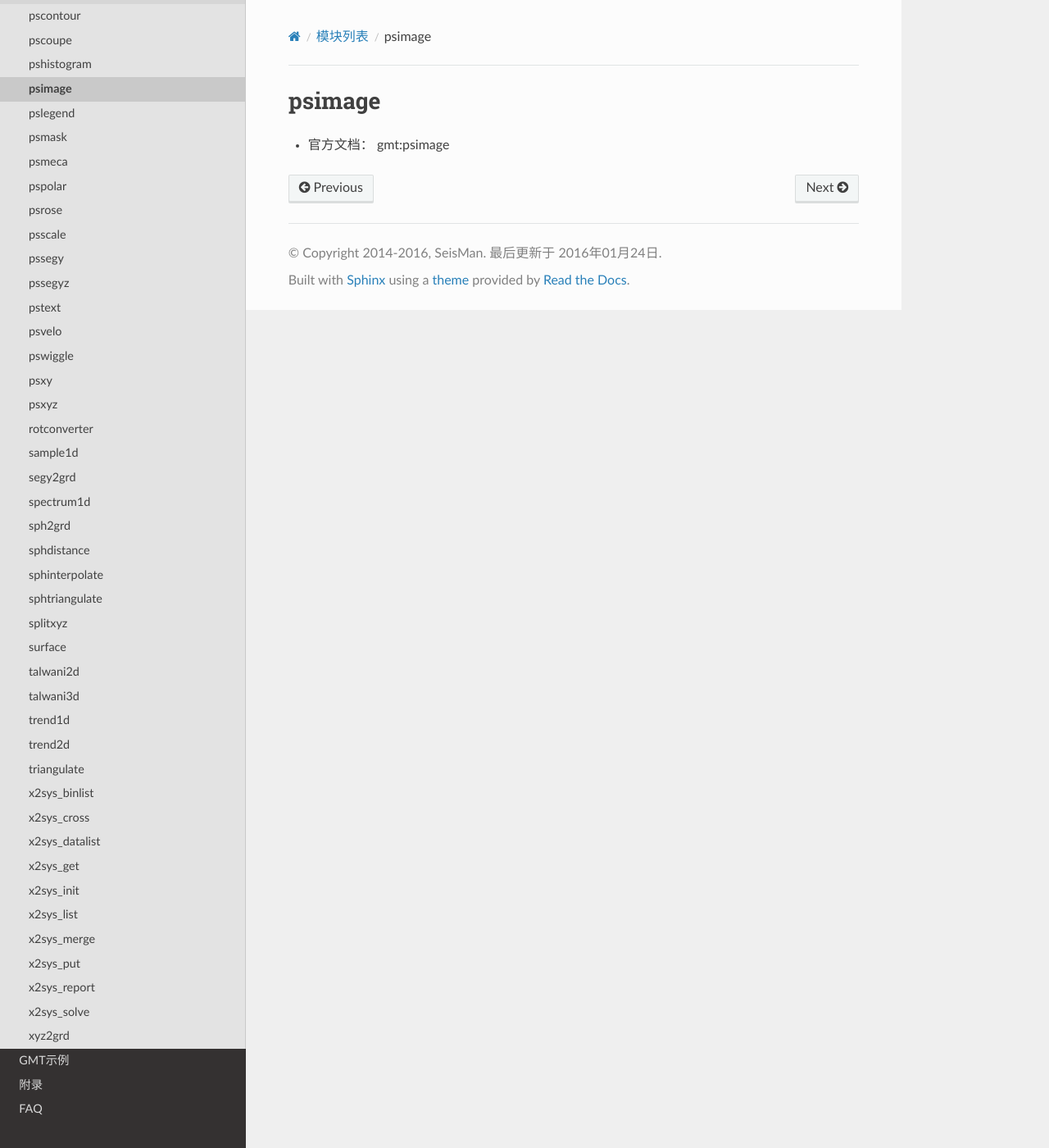
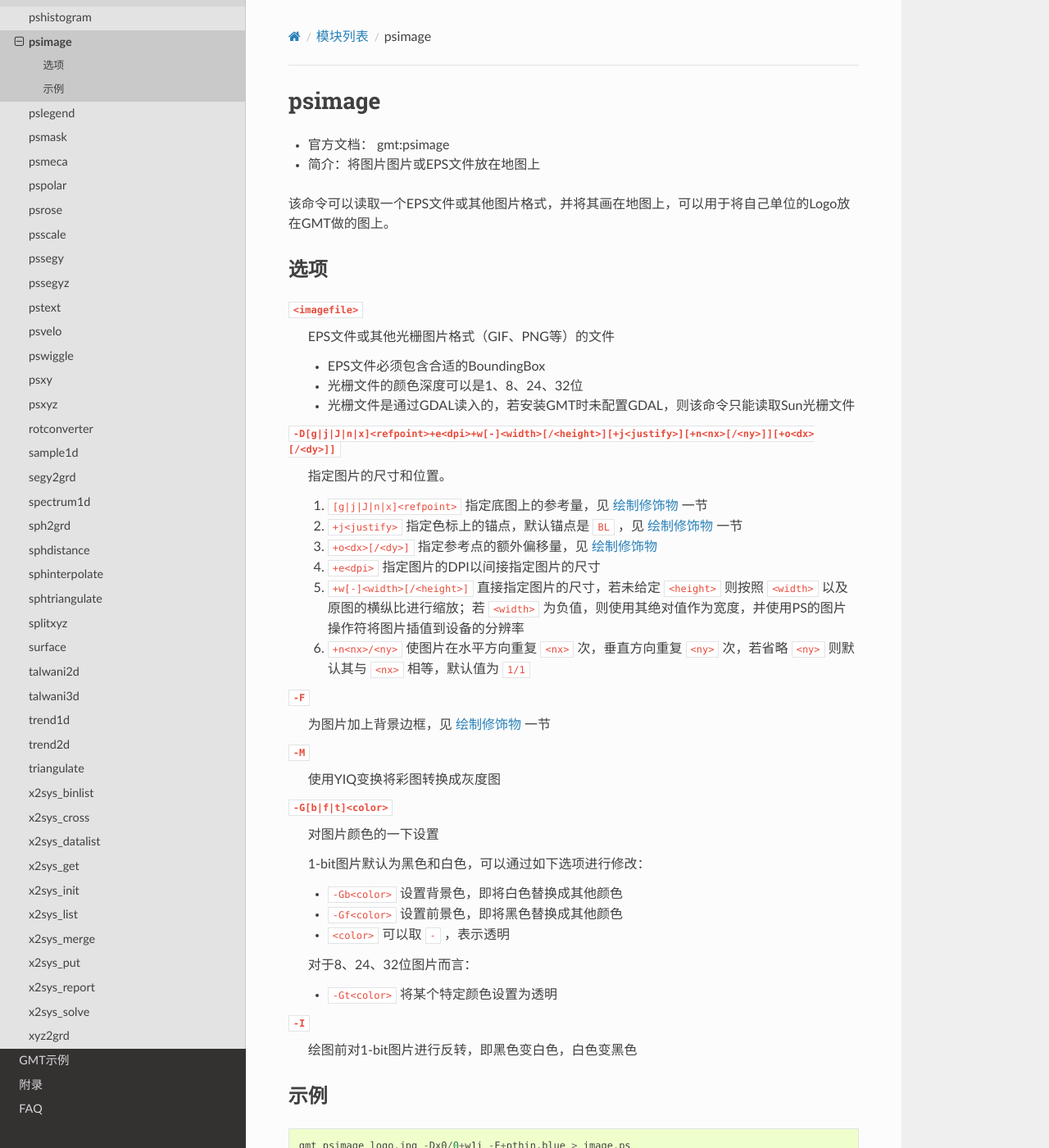
Before and after one commit to seisman/GMT5_Docs, a Sphinx documentation site: the page built from source/psimage.rst, in a window 1280 px wide and 1400 px high. Shown: the whole window at 82% size. Built offline with Sphinx 7.4.7 and the Read the Docs theme 2.0.0, drawn with Linux system fonts in a browser that asks for light colours; pages that are not in the unit, such as notebooks, are missing from menus; some of the changed text lies outside the part shown.

Commit message:
add psimage

```diff
--- a/source/modules.rst
+++ b/source/modules.rst
@@ -19,6 +19,7 @@
   #. :doc:`pstext` ：在图上写文本
   #. :doc:`psscale` ：在图上绘制灰色或彩色色标
   #. :doc:`psclip` ：打开或关闭多边形裁剪路径
+  #. :doc:`psimage` ：将图片图片或EPS文件放在地图上
   #. :doc:`gmtlogo` ：在图上绘制GMT图形logo
   #. :doc:`grdimage` ：在图上绘制网格数据
   #. :doc:`pslegend` ：在图上绘制图例
--- a/source/psimage.rst
+++ b/source/psimage.rst
@@ -4,3 +4,63 @@ psimage
 =======
 
 - 官方文档： :ref:`gmt:psimage`
+- 简介：将图片图片或EPS文件放在地图上
+
+该命令可以读取一个EPS文件或其他图片格式，并将其画在地图上，可以用于将自己单位的Logo放在GMT做的图上。
+
+选项
+----
+
+``<imagefile>``
+    EPS文件或其他光栅图片格式（GIF、PNG等）的文件
+
+    - EPS文件必须包含合适的BoundingBox
+    - 光栅文件的颜色深度可以是1、8、24、32位
+    - 光栅文件是通过GDAL读入的，若安装GMT时未配置GDAL，则该命令只能读取Sun光栅文件
+
+``-D[g|j|J|n|x]<refpoint>+e<dpi>+w[-]<width>[/<height>][+j<justify>][+n<nx>[/<ny>]][+o<dx>[/<dy>]]``
+    指定图片的尺寸和位置。
+
+    #. ``[g|j|J|n|x]<refpoint>`` 指定底图上的参考量，见 :doc:`embellishments` 一节
+    #. ``+j<justify>`` 指定色标上的锚点，默认锚点是 ``BL`` ，见 :doc:`embellishments` 一节
+    #. ``+o<dx>[/<dy>]`` 指定参考点的额外偏移量，见 :doc:`embellishments`
+    #. ``+e<dpi>`` 指定图片的DPI以间接指定图片的尺寸
+    #. ``+w[-]<width>[/<height>]`` 直接指定图片的尺寸，若未给定 ``<height>`` 则按照 ``<width>`` 以及原图的横纵比进行缩放；若 ``<width>`` 为负值，则使用其绝对值作为宽度，并使用PS的图片操作符将图片插值到设备的分辨率
+    #. ``+n<nx>/<ny>`` 使图片在水平方向重复 ``<nx>`` 次，垂直方向重复 ``<ny>`` 次，若省略 ``<ny>`` 则默认其与 ``<nx>`` 相等，默认值为 ``1/1``
+
+``-F``
+    为图片加上背景边框，见 :doc:`embellishments` 一节
+
+``-M``
+    使用YIQ变换将彩图转换成灰度图
+
+``-G[b|f|t]<color>``
+    对图片颜色的一下设置
+
+    1-bit图片默认为黑色和白色，可以通过如下选项进行修改：
+
+    - ``-Gb<color>`` 设置背景色，即将白色替换成其他颜色
+    - ``-Gf<color>`` 设置前景色，即将黑色替换成其他颜色
+    - ``<color>`` 可以取 ``-`` ，表示透明
+
+    对于8、24、32位图片而言：
+
+    - ``-Gt<color>`` 将某个特定颜色设置为透明
+
+``-I``
+    绘图前对1-bit图片进行反转，即黑色变白色，白色变黑色
+
+示例
+----
+
+::
+
+    gmt psimage logo.jpg -Dx0/0+w1i -F+pthin,blue > image.ps
+
+::
+
+    gmt psimage tiger.eps -Dx2i/1i+jTR+w3i > image.ps
+
+::
+
+    gmt psimage 1_bit.ras -Gbbrown -Gfred -Dx0/0+w1c+n5 > image.ps
```
Also changed, not shown: other parts of source/modules.rst (+0 -1 lines).
